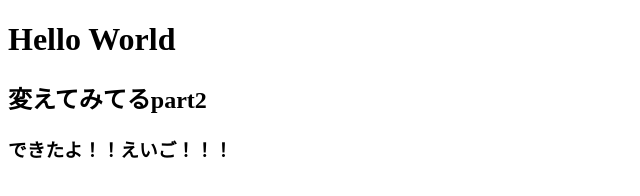
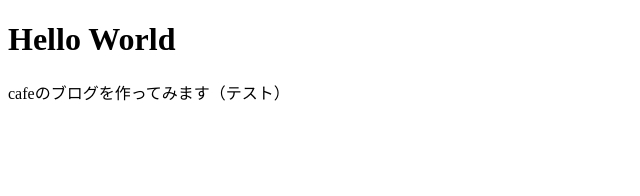
Before and after one commit to a5chin/a5chin.github.io, a plain HTML site: page blog/caffe/index.html in a window 1280 px wide. Shown: the whole page, without its empty margins (0-640 px from the left). Drawn offline with Linux system fonts and the light colour scheme.

Commit message:
タイトルの変更に加え、pタグを導入しました

```diff
--- a/blog/caffe/index.html
+++ b/blog/caffe/index.html
@@ -8,7 +8,6 @@
     </head>
     <body>
         <h1>Hello World</h1>
-        <h2>変えてみてるpart2</h2>
-        <h3>できたよ！！えいご！！！</h3>
+        <p>cafeのブログを作ってみます（テスト）</p>
     </body>
 </html>
```
